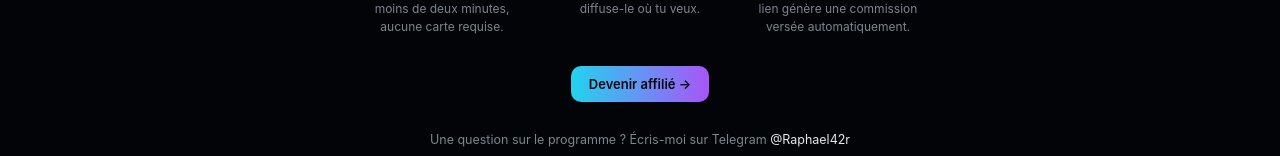
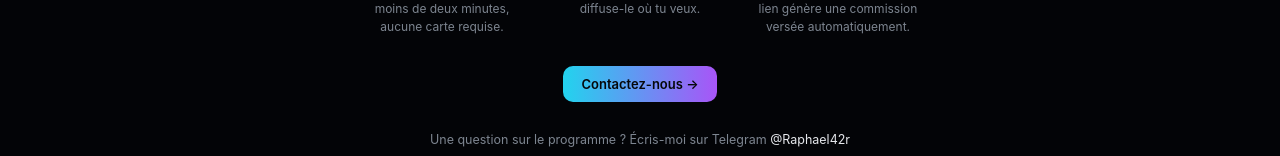
Before and after one commit to raphafoot42-debug/Sparkidea-, a Next.js app: page / in a window 1280 px wide. Shown: the part 1138-1294 px from the top of the page. Built offline with nearby package versions, Linux system fonts and the light colour scheme; no server answers; the database is empty.

Commit message:
Update page.tsx

```diff
--- a/app/page.tsx
+++ b/app/page.tsx
@@ -471,7 +471,7 @@ export default function HomePage() {
           className="btn-primary"
           style={{ marginTop: 30, textDecoration: "none", display: "inline-block" }}
         >
-          Devenir affilié →
+          Contactez-nous →
         </a>
 
         <div style={{ marginTop: 30, fontSize: 12.5, color: "var(--muted)" }}>
```
